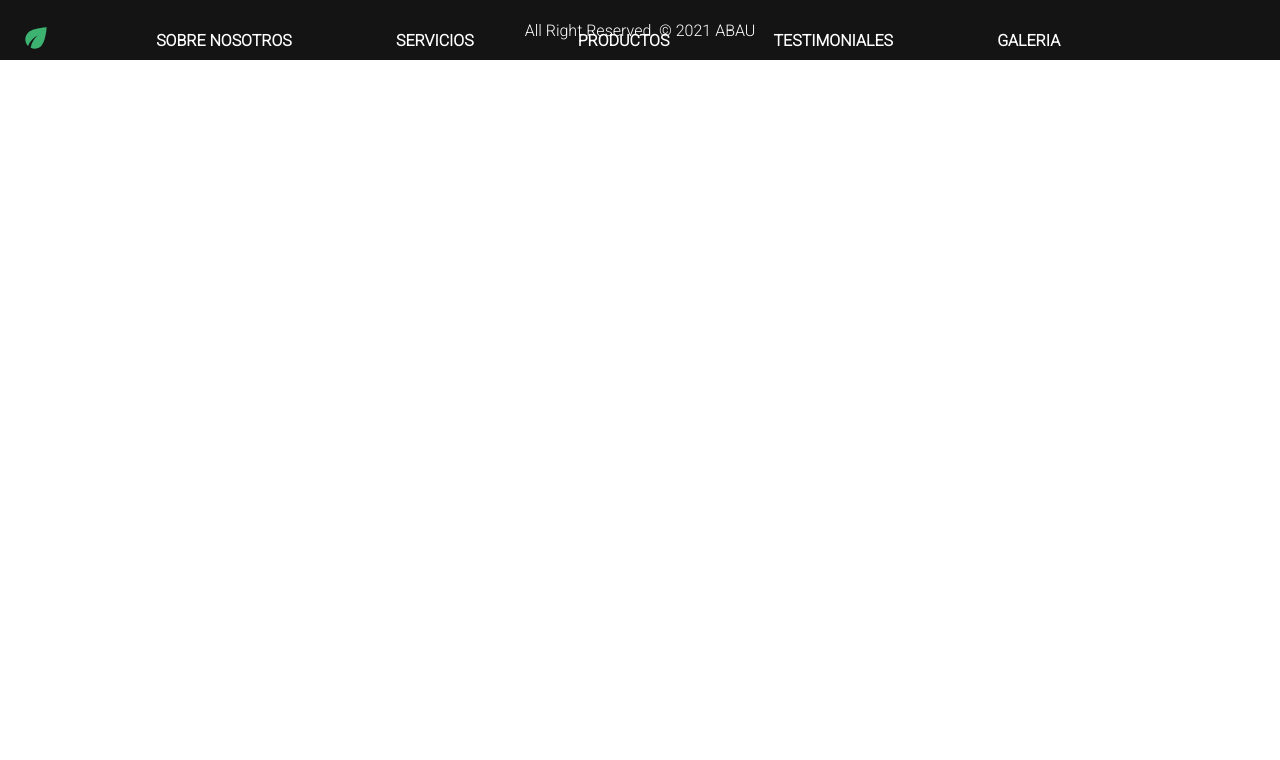
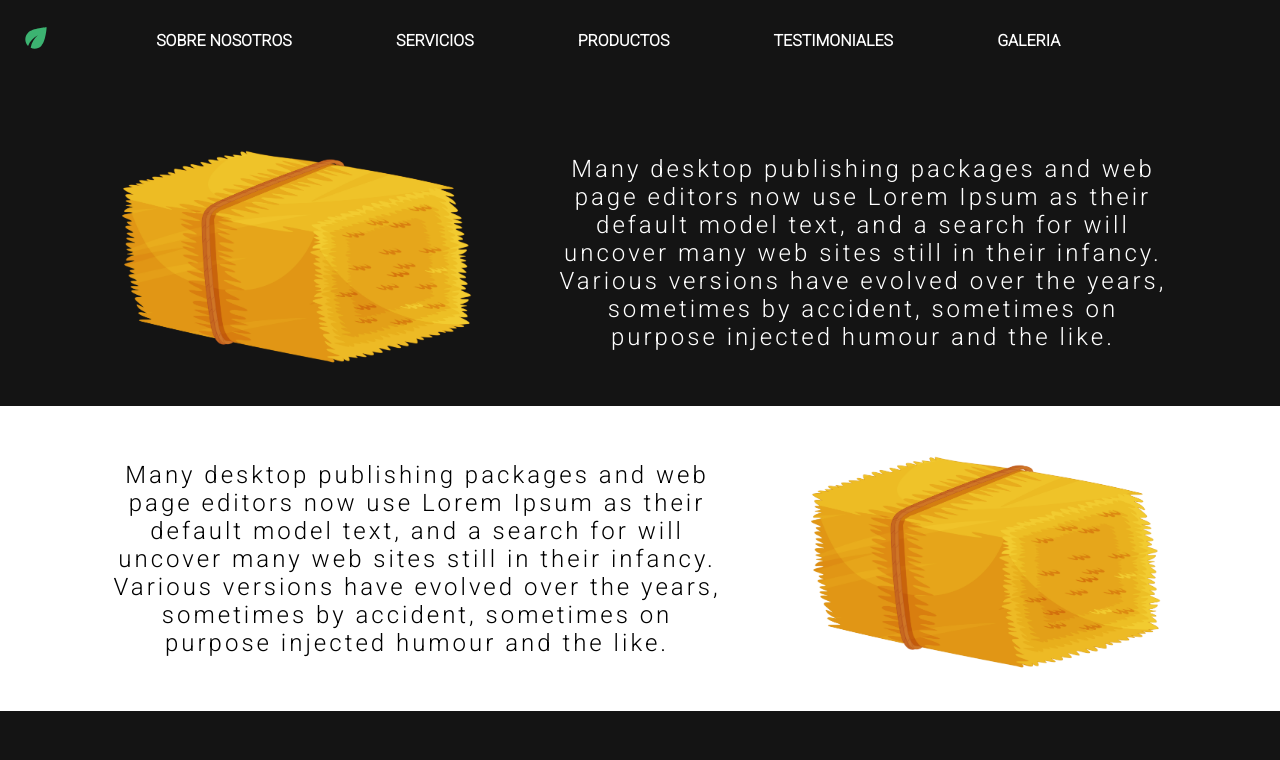
Before and after one commit to AugustoAbichacra/premium-fodder, a React (Create React App) app: page /sobre-nosotros in a window 1280 px wide. Shown: the top 760 px of the page. Built offline with nearby package versions, Linux system fonts and the light colour scheme.

Commit message:
Agregamos la pagina de sobre nosotros

```diff
--- a/src/App.js
+++ b/src/App.js
@@ -1,6 +1,7 @@
 import "./App.css";
 import Main from "./views/Main";
 import Galeria from "./views/Galeria";
+import AboutUs from "./views/AboutUs"
 import NavBar from "./components/NavBar/NavBar";
 import Footer from "./components/Footer/Footer";
 import { BrowserRouter as Router, Switch, Route } from "react-router-dom";
@@ -13,6 +14,7 @@ function App() {
         <Switch>
           <Route path="/" exact component={Main} />
           <Route path="/galeria" component={Galeria} />
+          <Route path="/sobre-nosotros" component={AboutUs} />
         </Switch>
         <Footer />
       </Router>
--- a/src/components/AboutUs/AboutUs.js
+++ b/src/components/AboutUs/AboutUs.js
@@ -1,6 +1,7 @@
 import React from "react";
 import "./AboutUs.css";
 import Fade from "react-reveal/Fade";
+import { Link as LinkRouter } from "react-router-dom";
 
 function AboutUs() {
   return (
@@ -12,7 +13,9 @@ function AboutUs() {
         <Fade>
           <h1 className="aboutus_title">Sobre Nosotros</h1>
           <p className="aboutus_info">Somos una empresa dedicada a la nutrición equina para deportes de alta competencia desde hace más de 10 años. </p>
+          <LinkRouter to="/sobre-nosotros" className="router">
           <button className="aboutus_button">Leer Más</button>
+          </LinkRouter>
         </Fade>
       </div>
     </div>
--- /dev/null
+++ b/src/components/AboutUsView/AboutUsSection.js
@@ -0,0 +1,24 @@
+import React from "react";
+import "./AboutUsView.css";
+
+function AboutUsSection({ position, text, image, color }) {
+  return (
+    <div className="about-us-view_container">
+      <div className="about-us-view_elements">
+        {position === "left" ? (
+          <div className="about-us-view_element">
+           <img src={image} className="about-us-view_image"></img>
+           <p className="about-us-view_text"> {text}</p>
+          </div>
+        ) : (
+            <div className="about-us-view_element div_blanco">
+             <p className="about-us-view_text"> {text}</p>
+             <img src={image} className="about-us-view_image"></img>
+           </div>
+        )}
+      </div>
+    </div>
+  );
+}
+
+export default AboutUsSection;
--- /dev/null
+++ b/src/components/AboutUsView/AboutUsView.css
@@ -0,0 +1,39 @@
+.about-us_father{
+    margin-top: 100px;
+}
+
+.about-us-view_container{
+    height: auto;
+    width: 100%;
+    color: white;
+}
+
+.about-us-view_element{
+    display: flex;
+    flex-direction: row;
+    padding: 2rem;
+    justify-content: space-evenly;
+}
+
+.about-us-view_image{
+    width: 30%;
+    height: auto;
+    object-fit: contain;
+}
+
+.about-us-view_text{
+    word-wrap: break-word;
+    width: 50%;
+    display: flex;
+    flex-direction: column;
+    justify-content: center;
+    align-items: center;
+    text-align: center;
+    font-size: 1.5rem;
+    letter-spacing: 3px;
+}
+
+.div_blanco{
+    background-color: white;
+    color: black;
+}
--- /dev/null
+++ b/src/components/AboutUsView/AboutUsView.js
@@ -0,0 +1,25 @@
+import React from "react";
+import AboutUsSection from "./AboutUsSection";
+import Fade from "react-reveal/Fade";
+import "./AboutUsView.css";
+
+const text =
+  "Many desktop publishing packages and web page editors now use Lorem Ipsum as their default model text, and a search for will uncover many web sites still in their infancy. Various versions have evolved over the years, sometimes by accident, sometimes on purpose injected humour and the like.";
+const image = "img/bale.png"
+function AboutUsView() {
+  return (
+    <div className="about-us_father">
+      <Fade left delay={500}>
+        <AboutUsSection position="left" text={text} image={image}/>
+      </Fade>
+      <Fade right delay={500}>
+        <AboutUsSection position="right" text={text} image={image} color="white"/>
+      </Fade>
+      <Fade left delay={500}>
+        <AboutUsSection position="left" text={text} image={image}/>
+      </Fade>
+    </div>
+  );
+}
+
+export default AboutUsView;
--- a/src/components/NavBar/NavBar.js
+++ b/src/components/NavBar/NavBar.js
@@ -19,7 +19,7 @@ function NavBar() {
   let location = window.location.pathname;
   let locationVerify = false;
 
-  if (location === "/galeria" || location === "/about-us") {
+  if (location === "/galeria" || location === "/sobre-nosotros") {
     locationVerify = true;
   } else {
     locationVerify = false;
--- /dev/null
+++ b/src/views/AboutUs.js
@@ -0,0 +1,12 @@
+import React from 'react'
+import AboutUsView from '../components/AboutUsView/AboutUsView'
+
+function AboutUs() {
+    return (
+        <div>
+        <AboutUsView/>
+        </div>
+    )
+}
+
+export default AboutUs
```
Also changed, not shown: public/img/bale.png (added).
